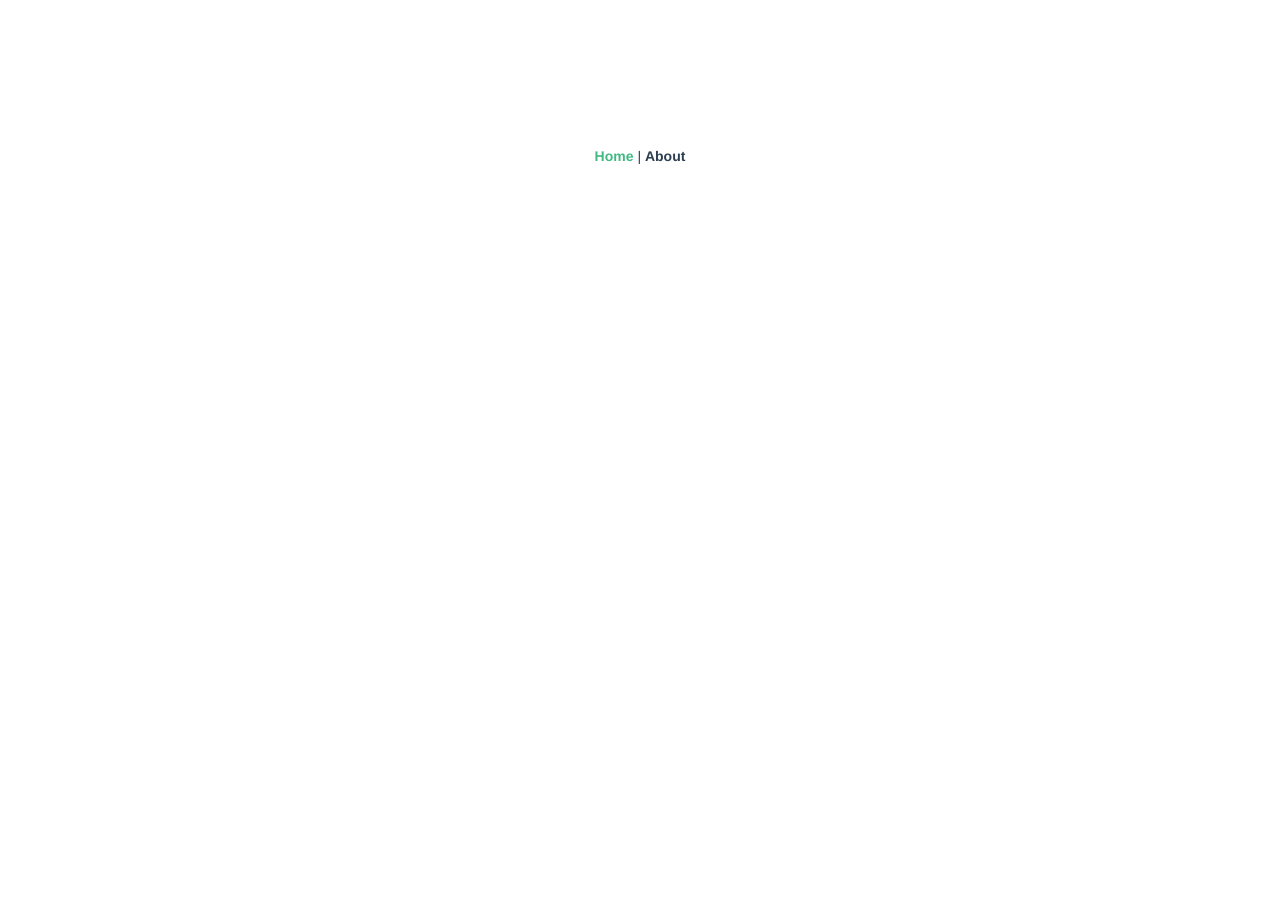
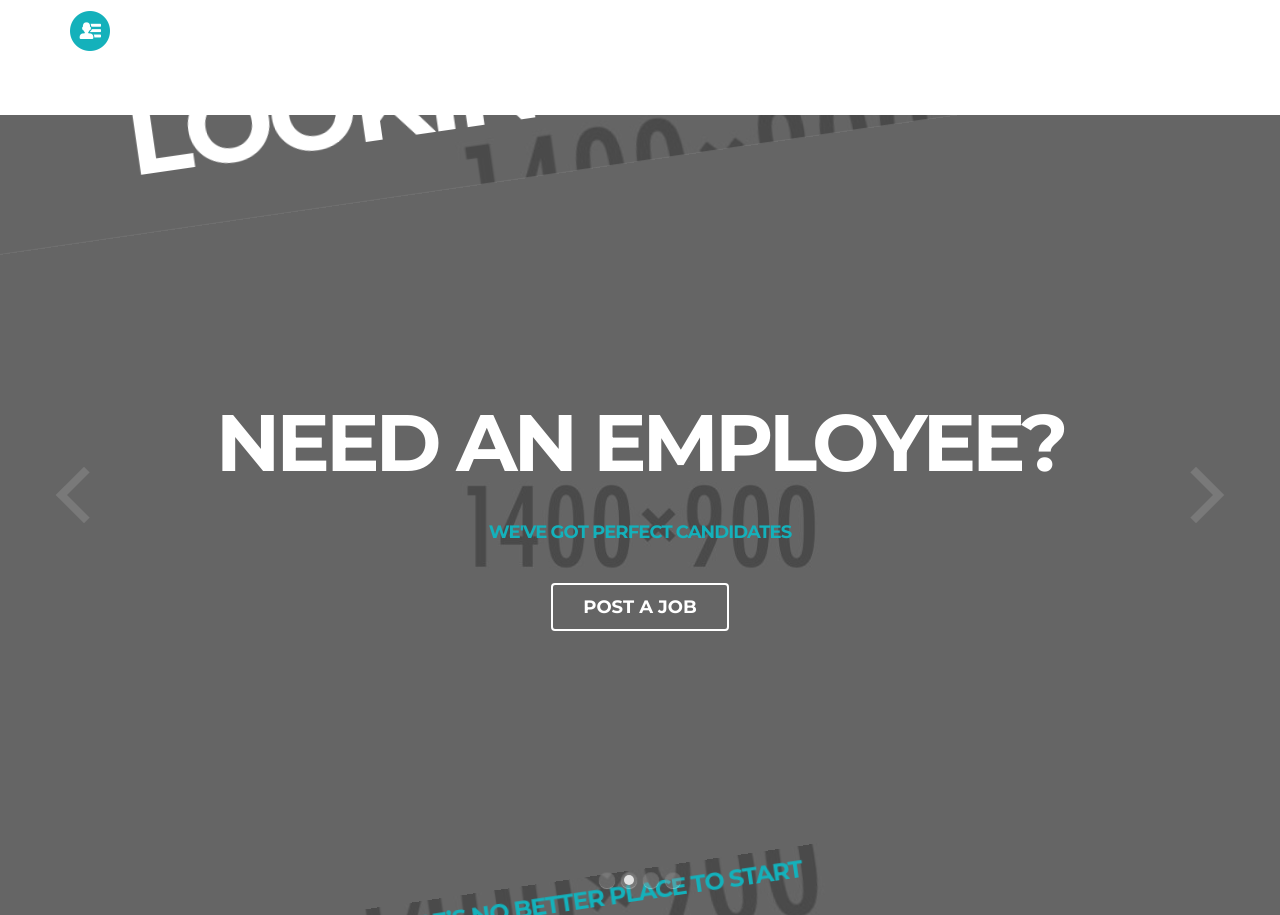
Before and after one commit to workix/workix-frontend-vue, a Vue app: page / in a window 1280 px wide. Before the commit the page ends 800 px from the top, so only its background shows below. Built offline with nearby package versions, Linux system fonts and the light colour scheme.

Commit message:
Added Header, NavBar and Slider

```diff
--- a/public/css/style.css
+++ b/public/css/style.css
@@ -541,19 +541,19 @@ header {
 	}
 
 	.bg-img-1 {
-		background-image: url(http://placehold.it/1400x900.jpg);
+		background-image: url(../resources/placeholder/1400x900.jpg);
 	}
 
 	.bg-img-2 {
-		background-image: url(http://placehold.it/1400x900.jpg);
+		background-image: url(../resources/placeholder/1400x900.jpg);
 	}
 
 	.bg-img-3 {
-		background-image: url(http://placehold.it/1400x900.jpg);
+		background-image: url(../resources/placeholder/1400x900.jpg);
 	}
 
 	.bg-img-4 {
-		background-image: url(http://placehold.it/1400x900.jpg);
+		background-image: url(../resources/placeholder/1400x900.jpg);
 	}
 
 	.sl-slider-wrapper .tint {
--- a/src/App.vue
+++ b/src/App.vue
@@ -1,9 +1,9 @@
 <template>
-  <nav>
+  <!-- <nav>
     <router-link to="/">Home</router-link> |
     <router-link to="/about">About</router-link>
-  </nav>
-  <router-view/>
+  </nav> -->
+  <router-view />
 </template>
 
 <style>
--- /dev/null
+++ b/src/components/HeaderBar.vue
@@ -0,0 +1,39 @@
+<template>
+  <!-- ============ HEADER START ============ -->
+
+		<header>
+			<div id="header-background"></div>
+			<div class="container">
+				<div class="pull-left">
+					<div id="logo"><a href="index.html"><img src="images/logo.png" alt="Jobseek - Job Board Responsive HTML Template" /></a></div>
+				</div>
+				<div id="menu-open" class="pull-right">
+					<a class="fm-button"><i class="fa fa-bars fa-lg"></i></a>
+				</div>
+				<div id="searchbox" class="pull-right">
+					<form>
+						<div class="form-group">
+							<label class="sr-only" for="searchfield">Searchbox</label>
+							<input type="text" class="form-control" id="searchfield" placeholder="Type keywords and press enter">
+						</div>
+					</form>
+				</div>
+				<div id="search" class="pull-right">
+					<a><i class="fa fa-search fa-lg"></i></a>
+				</div>
+			</div>
+		</header>
+
+		<!-- ============ HEADER END ============ -->
+
+</template>
+
+<script>
+export default {
+
+}
+</script>
+
+<style>
+
+</style>
--- /dev/null
+++ b/src/components/NavBar.vue
@@ -0,0 +1,46 @@
+<template>
+  <!-- ============ NAVBAR START ============ -->
+
+		<div class="fm-container">
+			<!-- Menu -->
+			<div class="menu">
+				<div class="button-close text-right">
+					<a class="fm-button"><i class="fa fa-close fa-2x"></i></a>
+				</div>
+				<ul class="nav">
+					<li class="active"><a href="#home">Home</a></li>
+					<li><a href="jobs.html">Jobs</a></li>
+					<li><a href="post-a-job.html">Post a job</a></li>
+					<li><a href="candidates.html">Candidates</a></li>
+					<li><a href="post-a-resume.html">Post a Resume</a></li>
+					<li><a href="#">Pages</a>
+						<ul>
+							<li><a href="job-details.html">Job Details</a></li>
+							<li><a href="resume.html">Resume</a></li>
+							<li><a href="company.html">Company</a></li>
+							<li><a href="blog.html">Blog</a></li>
+							<li><a href="post.html">Single Post</a></li>
+							<li><a href="about.html">About Us</a></li>
+							<li><a href="testimonials.html">Testimonials</a></li>
+							<li><a href="options.html">Options</a></li>
+						</ul>
+					</li>
+					<li><a class="link-register">Register</a></li>
+					<li><a class="link-login">Login</a></li>
+				</ul>
+			</div>
+			<!-- end Menu -->
+		</div>
+
+	<!-- ============ NAVBAR END ============ -->
+</template>
+
+<script>
+export default {
+
+}
+</script>
+
+<style>
+
+</style>
--- /dev/null
+++ b/src/components/SliderWrapper.vue
@@ -0,0 +1,83 @@
+<template>
+  <!-- ============ SLIDES START ============ -->
+
+		<div id="slider" class="sl-slider-wrapper">
+
+			<div class="sl-slider">
+
+				<div class="sl-slide" data-orientation="horizontal" data-slice1-rotation="-25" data-slice2-rotation="-25" data-slice1-scale="2" data-slice2-scale="2">
+					<div class="sl-slide-inner">
+						<div class="bg-img bg-img-1"></div>
+						<div class="tint"></div>
+						<div class="slide-content">
+							<h2>Looking for a job?</h2>
+							<h3>There’s no better place to start</h3>
+							<p><a href="jobs.html" class="btn btn-lg btn-default">Find a job</a></p>
+						</div>
+					</div>
+				</div>
+
+				<div class="sl-slide" data-orientation="vertical" data-slice1-rotation="10" data-slice2-rotation="-15" data-slice1-scale="1.5" data-slice2-scale="1.5">
+					<div class="sl-slide-inner">
+						<div class="bg-img bg-img-2"></div>
+						<div class="tint"></div>
+						<div class="slide-content">
+							<h2>Need an employee?</h2>
+							<h3>We've got perfect candidates</h3>
+							<p><a href="candidates.html" class="btn btn-lg btn-default">Post a job</a></p>
+						</div>
+					</div>
+				</div>
+
+				<div class="sl-slide" data-orientation="horizontal" data-slice1-rotation="3" data-slice2-rotation="3" data-slice1-scale="2" data-slice2-scale="1">
+					<div class="sl-slide-inner">
+						<div class="bg-img bg-img-3"></div>
+						<div class="tint"></div>
+						<div class="slide-content">
+							<h2>Evolving your career?</h2>
+							<h3>Find new opportunities here</h3>
+							<p><a href="jobs.html" class="btn btn-lg btn-default">Find a job</a></p>
+						</div>
+					</div>
+				</div>
+
+				<div class="sl-slide" data-orientation="vertical" data-slice1-rotation="-5" data-slice2-rotation="25" data-slice1-scale="2" data-slice2-scale="1">
+					<div class="sl-slide-inner">
+						<div class="bg-img bg-img-4"></div>
+						<div class="tint"></div>
+						<div class="slide-content">
+							<h2>Extending your team?</h2>
+							<h3>Find a perfect match</h3>
+							<p><a href="candidates.html" class="btn btn-lg btn-default">Find a cadidate</a></p>
+						</div>
+					</div>
+				</div>
+
+			</div>
+
+			<nav id="nav-arrows" class="nav-arrows">
+				<span class="nav-arrow-prev">Previous</span>
+				<span class="nav-arrow-next">Next</span>
+			</nav>
+
+			<nav id="nav-dots" class="nav-dots">
+				<span class="nav-dot-current"></span>
+				<span></span>
+				<span></span>
+				<span></span>
+			</nav>
+
+		</div>
+
+		<!-- ============ SLIDES END ============ -->
+</template>
+
+<script>
+export default {
+
+}
+</script>
+
+<style>
+
+</style>
--- a/src/views/IndexView.vue
+++ b/src/views/IndexView.vue
@@ -1,14 +1,23 @@
 <template>
   <div id="home">
       <PageLoader />
+      <NavBar />
+      <HeaderBar />
+      <SliderWrapper />
   </div>
 </template>
 
 <script>
 import PageLoader from '@/components/PageLoader.vue'
+import NavBar from '@/components/NavBar.vue'
+import HeaderBar from '@/components/HeaderBar.vue'
+import SliderWrapper from '@/components/SliderWrapper.vue'
 export default {
     components: {
-        PageLoader
+        PageLoader,
+        NavBar,
+        HeaderBar,
+        SliderWrapper
     }
 }
 </script>
```
